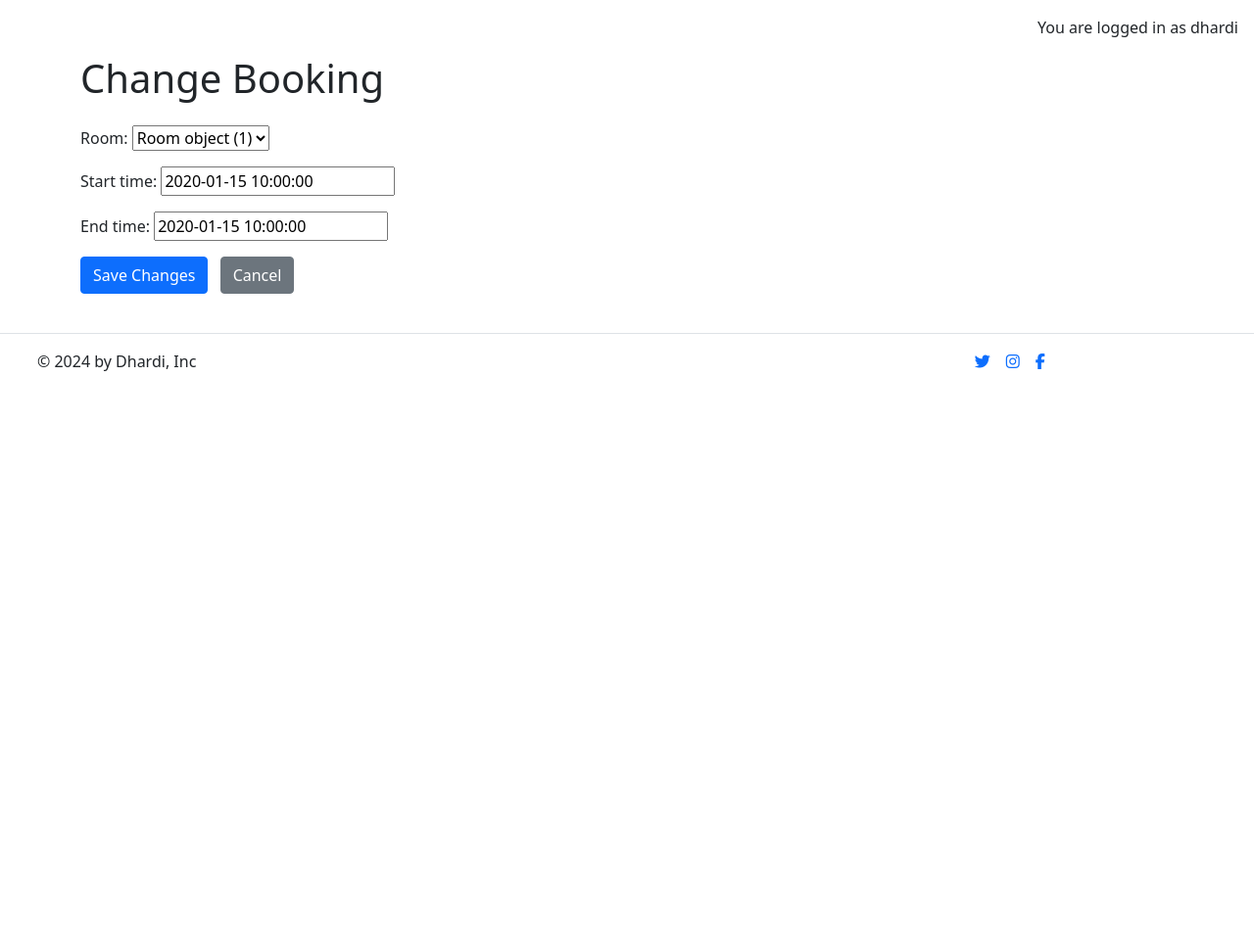
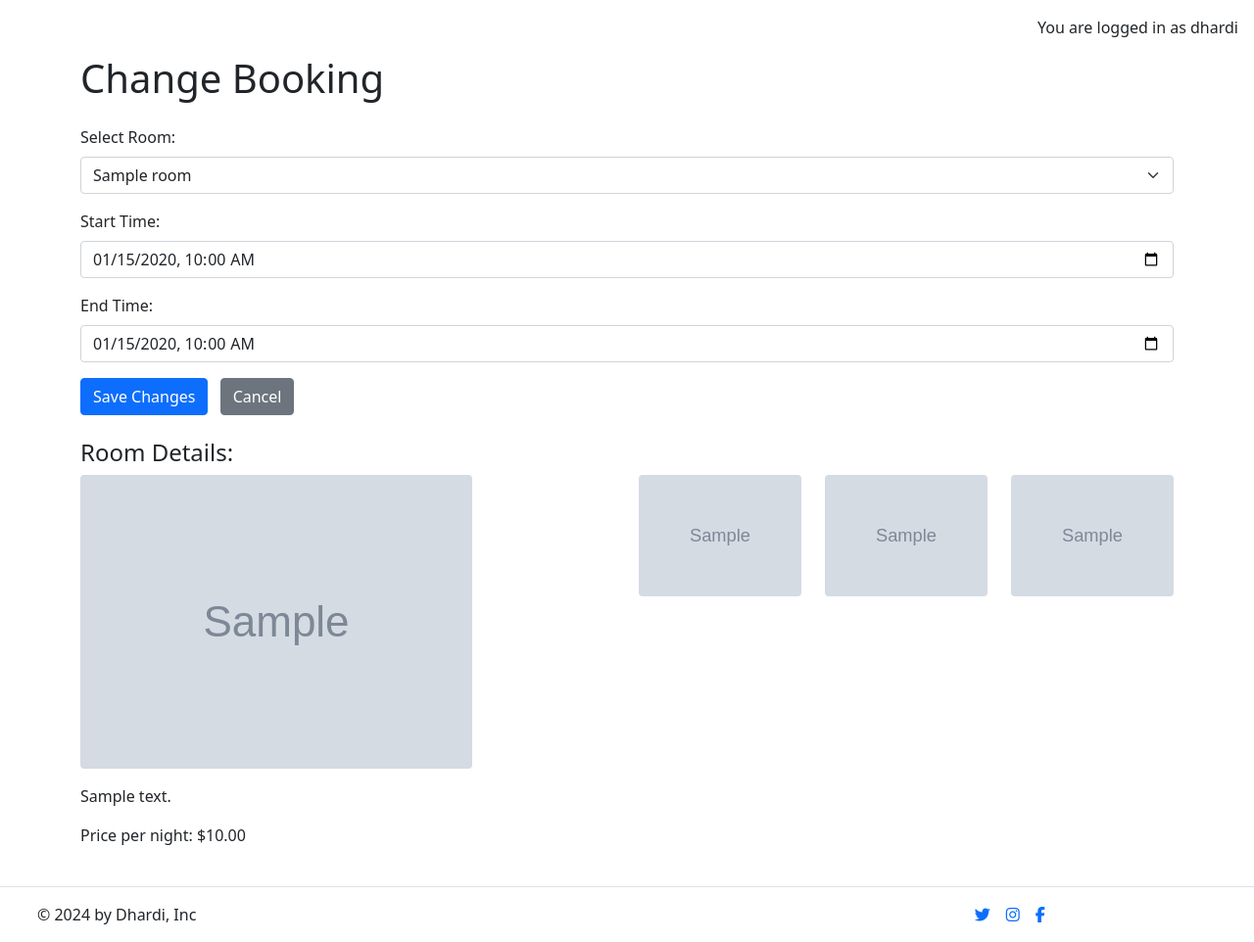
Before and after one commit to dhardi/hoteljeri, a Django app: page /bookings/my-bookings/change/1/ in a window 1280 px wide. Shown: the part 56-1018 px from the top of the page at 98% size. Before the commit the page ends 435 px from the top, so only its background shows below. Run offline with Django 4.2, Linux system fonts and the light colour scheme; a user stored in the database is signed in; tables that the repository leaves empty hold one stand-in row (values such as "Sample post"); grey boxes marked "Sample" are stand-in pictures; some libraries are stand-ins or nearby versions.

Commit message:
add recalculated change booking and fix error template

```diff
--- a/bookings/forms.py
+++ b/bookings/forms.py
@@ -13,21 +13,15 @@ class BookingForm(forms.ModelForm):
         start_time = cleaned_data.get('start_time')
         end_time = cleaned_data.get('end_time')
 
-        print("Start Time:", start_time)
-        print("End Time:", end_time)
-
-        # Validate start_time and end_time
         if start_time and end_time:
             if start_time >= end_time:
                 raise ValidationError("End time must be after start time.")
-
-            # Check for overlapping bookings
+            # Verifique se há reservas sobrepostas
             overlapping_bookings = Booking.objects.filter(
                 room=room,
                 start_time__lt=end_time,
                 end_time__gt=start_time
-            )
-            print("Overlapping Bookings:", overlapping_bookings)
+            ).exclude(pk=self.instance.pk)  # Excluir a reserva atual das verificações de sobreposição
             if overlapping_bookings.exists():
                 raise ValidationError("This room is already booked for the given time period.")
 
@@ -54,9 +48,3 @@ class BookingForm(forms.ModelForm):
         if commit:
             booking.save()
         return booking
-
-    def save_booking(self, logged_in_user):
-        booking = self.save(commit=False)
-        booking.user = logged_in_user
-        booking.save()
-        return booking
--- a/bookings/templates/bookings/appbooking.html
+++ b/bookings/templates/bookings/appbooking.html
@@ -16,6 +16,8 @@
     </div>
 </div>
 {% endif %}
+
+
 
 <!-- index.html content starts here -->
 <div class="container mt-5">
--- a/bookings/templates/bookings/change_booking.html
+++ b/bookings/templates/bookings/change_booking.html
@@ -1,4 +1,5 @@
 {% extends "base.html" %}
+{% load static %}
 
 {% block content %}
 <div class="container">
@@ -6,12 +7,62 @@
     <form method="post">
         {% csrf_token %}
         <div class="mb-3">
-            {{ form.as_p }}
+            <label for="room" class="form-label">Select Room:</label>
+            <select name="room" id="room" class="form-select">
+                <option value="" selected disabled>Select a room</option>
+                {% for room in rooms %}
+                    <option value="{{ room.id }}"
+                            data-image-url="{{ room.image_url_main }}"
+                            data-small-image-1="{{ room.small_image_url_1 }}"
+                            data-small-image-2="{{ room.small_image_url_2 }}"
+                            data-small-image-3="{{ room.small_image_url_3 }}"
+                            data-description-room="{{ room.description }}"
+                            data-price-night="{{ room.price_per_night }}"
+                            {% if form.instance.room.id == room.id %} selected {% endif %}>
+                        {{ room.name }}
+                    </option>
+                {% endfor %}
+            </select>
         </div>
         <div class="mb-3">
-            <button type="submit" class="btn btn-primary">Save Changes</button>
-            <a href="{% url 'user_bookings' %}" class="btn btn-secondary ms-2">Cancel</a>
+            <label for="start_time" class="form-label">Start Time:</label>
+            <input type="datetime-local" name="start_time" id="start_time" class="form-control" value="{{ form.instance.start_time|date:'Y-m-d\TH:i' }}">
         </div>
+        <div class="mb-3">
+            <label for="end_time" class="form-label">End Time:</label>
+            <input type="datetime-local" name="end_time" id="end_time" class="form-control" value="{{ form.instance.end_time|date:'Y-m-d\TH:i' }}">
+        </div>
+        <button type="submit" class="btn btn-primary">Save Changes</button>
+        <a href="{% url 'user_bookings' %}" class="btn btn-secondary ms-2">Cancel</a>
     </form>
+
+    <!-- Elements to display room details -->
+    <div id="room-details" class="mt-4">
+        <h4>Room Details:</h4>
+        <div class="row">
+            <div class="col-md-6">
+                <img id="roomImage" src="" alt="Room Image" class="img-fluid rounded">
+            </div>
+            <div class="col-md-6">
+                <div class="row">
+                    <div class="col-sm-4">
+                        <img id="smallImage1" src="" alt="Small Image 1" class="img-fluid rounded">
+                    </div>
+                    <div class="col-sm-4">
+                        <img id="smallImage2" src="" alt="Small Image 2" class="img-fluid rounded">
+                    </div>
+                    <div class="col-sm-4">
+                        <img id="smallImage3" src="" alt="Small Image 3" class="img-fluid rounded">
+                    </div>
+                </div>
+            </div>
+        </div>
+        <p id="descriptionR" class="mt-3"></p>
+        <p id="priceNight"></p>
+    </div>
 </div>
 {% endblock %}
+
+{% block scripts %}
+<script src="{% static 'js/change_bookings.js' %}"></script>
+{% endblock %}
--- a/bookings/views.py
+++ b/bookings/views.py
@@ -19,6 +19,7 @@ class PostList(generic.ListView):
 # View to handle booking index
 def index(request):
     rooms = Room.objects.all()
+    print("those are rooms = ",rooms)
     if request.method == "POST":
         form = BookingForm(request.POST)
         if form.is_valid():
@@ -42,18 +43,20 @@ def user_bookings(request):
 @login_required
 def change_booking(request, pk):
     booking = get_object_or_404(Booking, pk=pk, user=request.user)
+    rooms = Room.objects.all()
+    print(rooms)
     if request.method == "POST":
         form = BookingForm(request.POST, instance=booking)
         if form.is_valid():
             try:
-                form.save()
+                form.save(user=request.user)  # O total_price será recalculado aqui
                 messages.success(request, "Booking updated successfully!")
                 return redirect('user_bookings')
             except ValidationError as e:
                 form.add_error(None, e)
     else:
         form = BookingForm(instance=booking)
-    return render(request, 'bookings/change_booking.html', {'form': form})
+    return render(request, 'bookings/change_booking.html', {'form': form, 'rooms': rooms})
 
 # View to delete a booking
 @login_required
--- /dev/null
+++ b/static/js/change_bookings.js
@@ -0,0 +1,49 @@
+
+document.addEventListener('DOMContentLoaded', function() {
+    // Get references to the room select dropdown and the room image elements
+    var roomSelect = document.getElementById('room');
+    var roomImage = document.getElementById('roomImage');
+    var smallImage1 = document.getElementById('smallImage1');
+    var smallImage2 = document.getElementById('smallImage2');
+    var smallImage3 = document.getElementById('smallImage3');
+    var descriptionRoom = document.getElementById('descriptionR');
+    var priceNight = document.getElementById('priceNight');
+
+    console.log("this is room select== ",roomSelect)
+
+    // Add event listener to the room select dropdown
+    roomSelect.addEventListener('change', function() {
+        // Get the selected option from the dropdown
+        var selectedOption = roomSelect.options[roomSelect.selectedIndex];
+
+        // Get the value of the data-image-url attribute from the selected option
+        var imageUrl = selectedOption.getAttribute('data-image-url');
+        // Get the value of the data-small-image-1 attribute from the selected option
+        var smallImageUrl1 = selectedOption.getAttribute('data-small-image-1');
+        // Get the value of the data-small-image-2 attribute from the selected option
+        var smallImageUrl2 = selectedOption.getAttribute('data-small-image-2');
+        // Get the value of the data-small-image-3 attribute from the selected option
+        var smallImageUrl3 = selectedOption.getAttribute('data-small-image-3');
+        // Get the description of the room
+        var description = selectedOption.getAttribute('data-description-room');
+        var priceRoomNight = selectedOption.getAttribute('data-price-night');
+
+        // Set the src attribute of the room image element to the selected image URL
+        roomImage.src = imageUrl || "";
+        // Set the src attribute of the small image elements to the respective URLs
+        smallImage1.src = smallImageUrl1 || "";
+        smallImage2.src = smallImageUrl2 || "";
+        smallImage3.src = smallImageUrl3 || "";
+        // Update the description of the room
+        descriptionRoom.textContent = description || "";
+        // Update the price per night
+        priceNight.textContent = `Price per night: $${priceRoomNight || 0}`;
+    });
+
+    // Trigger change event to load initial room data
+    if (roomSelect.value) {
+        var event = new Event('change');
+        roomSelect.dispatchEvent(event);
+    }
+
+});
--- a/templates/base.html
+++ b/templates/base.html
@@ -114,6 +114,11 @@ href="{{ bookings_url }}">My Bookings</a>
          src="https://kit.fontawesome.com/be417a0ef1.js"
          crossorigin="anonymous"
        ></script>
+
+{% block scripts %}
+<script src="{% static 'js/booking.js' %}"></script>
+{% endblock %}
+
 </body>
 
 </html>
```
Also changed, not shown: bookings/templatetags/form_tags.py (added, +7 -0 lines), bookings/templatetags/__init__.py (added).
